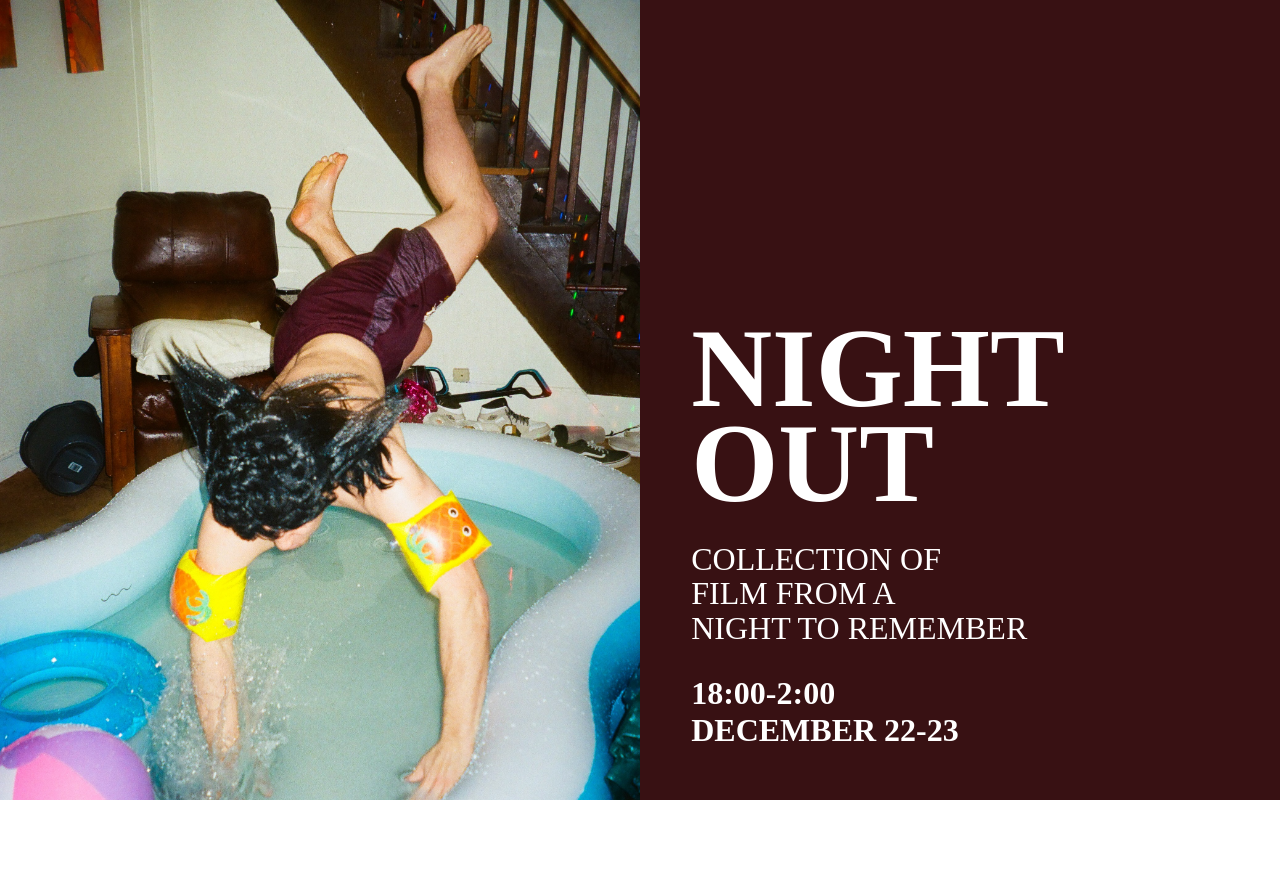
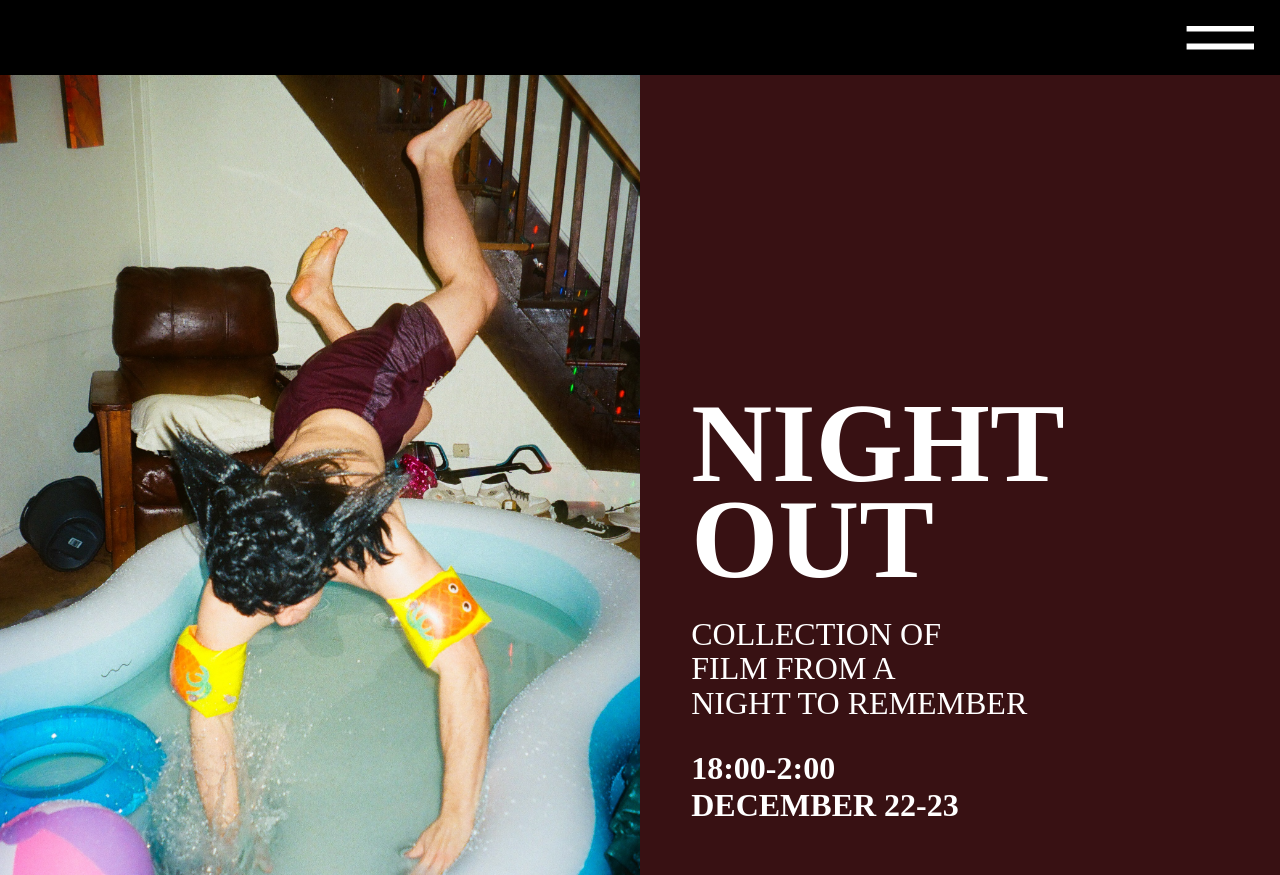
Before and after one commit to JulesSC/Custom_Nav, a website: page deploy/index.html in a window 1280 px wide. Before the commit the page ends 800 px from the top, so only its background shows below. Drawn offline with Linux system fonts and the light colour scheme.

Commit message:
messing with the header

```diff
--- a/deploy/index.html
+++ b/deploy/index.html
@@ -15,7 +15,12 @@
 <body>
 
     <header>
-
+        <svg width="68" height="24" fill="none" xmlns="http://www.w3.org/2000/svg">
+            <g id="hamburger menu" fill="#fff">
+              <path id="Rectangle 3" d="M0 0h68v6H0z"/>
+              <path id="Rectangle 4" d="M0 18h68v6H0z"/>
+            </g>
+          </svg>
     </header>
     <main>
             <div>
--- a/dev/scss/layout/_header.scss
+++ b/dev/scss/layout/_header.scss
@@ -2,37 +2,14 @@
     Header
 ============= */
 header{
-    width: 50%;
-    // background-color: transparent;
-
-    // >div{
-    //     padding: 10px 223px;
-    //     background-color: white;
-    //     border-radius: 20px 20px 0px 0px;
-    // }
-
-    // ul{
-    //     display: flex;
-    //     justify-content: space-between;
-    //     align-items: center;
-    //     font-family: Futura;
-    //     font-style: normal;
-    //     font-weight: 500;
-    //     font-size: 14px;
-    //     line-height: 19px;
-    //     text-align: center;
-
-    //     li{
-    //         a:link,
-    //         a:visited {
-    //             color: #B22D00;
-    //             transition: 0.25s;
-    //         }
-
-    //         a:hover,
-    //         a:active {
-    //             color: black;
-    //         }
-    //     }
-    // }
+    width: 100vw;
+    background-color: black;
+    align-items: center;
+    display: flex;
+    justify-content: flex-end;
+    // margin-bottom: -5%;
+    // z-index: 1000;
+    svg{
+        padding: 2%;
+    }
 }
```
Also changed, not shown: deploy/css/styles.css, deploy/img/hamburger menu.svg (added), 2 other files.
